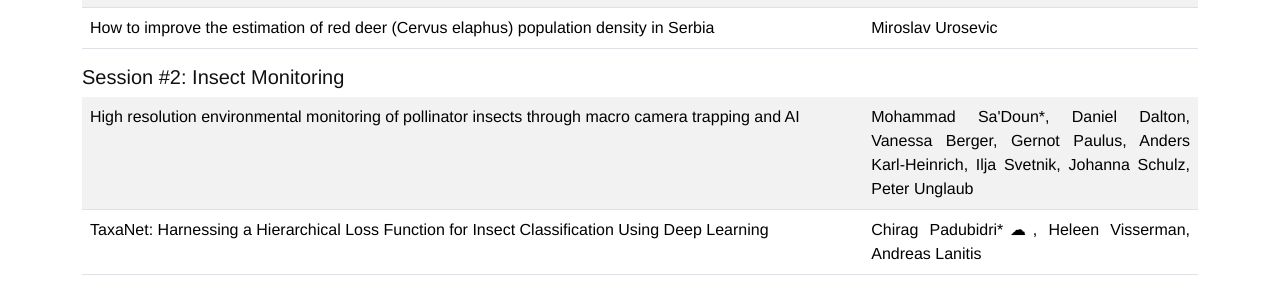
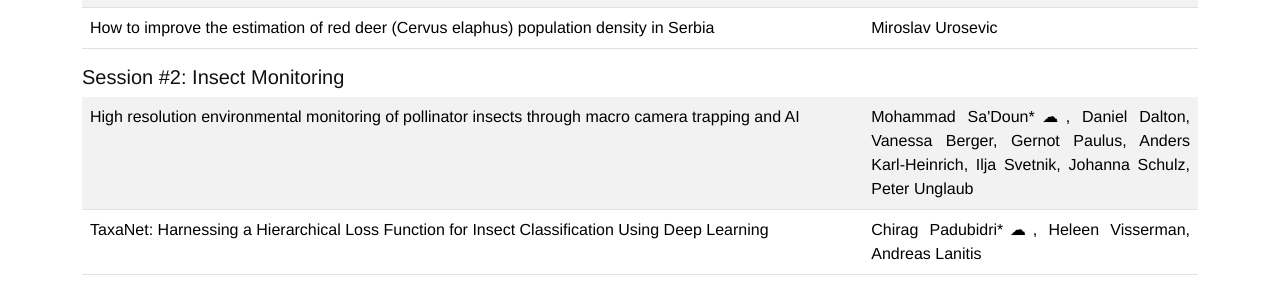
Before and after one commit to CamTrap2024/camtrap2024.github.io, a Jekyll site: the page built from pages/program.html, in a window 1280 px wide and 900 px high, scrolled down 3987 px. Shown: the part 152-445 px from the top of the window. Built offline with Jekyll 4.4.1, drawn with Linux system fonts in a browser that asks for light colours; nearby versions of some CDN libraries; some web fonts are replaced; library files that are not in the unit come from our copies; comment, search, counter and statistics services are not loaded.

Commit message:
Updating virtual attendees

```diff
--- a/_data/sessions.yml
+++ b/_data/sessions.yml
@@ -18,7 +18,7 @@
   papers:
     - id: 3
       title: "High resolution environmental monitoring of pollinator insects through macro camera trapping and AI"
-      authors: "Mohammad Sa'Doun*, Daniel Dalton, Vanessa Berger, Gernot Paulus, Anders Karl-Heinrich, Ilja Svetnik, Johanna Schulz, Peter Unglaub"
+      authors: "Mohammad Sa'Doun*☁, Daniel Dalton, Vanessa Berger, Gernot Paulus, Anders Karl-Heinrich, Ilja Svetnik, Johanna Schulz, Peter Unglaub"
 
     - id: 12
       title: "TaxaNet: Harnessing a Hierarchical Loss Function for Insect Classification Using Deep Learning"
```
